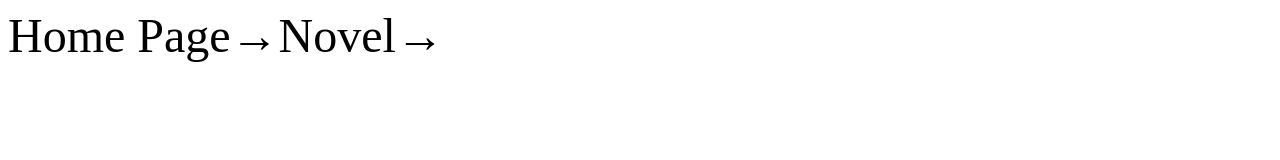
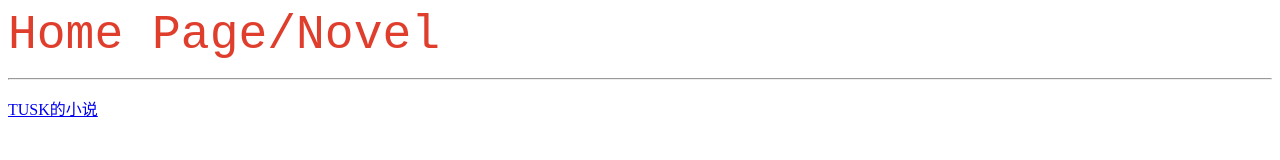
Before and after one commit to hyouself/Novel, a plain HTML site: page index.html in a window 1280 px wide. Drawn offline with Linux system fonts and the light colour scheme.

Commit message:
Update index.html

```diff
--- a/index.html
+++ b/index.html
@@ -1 +1,3 @@
-<font size="10">Home Page→Novel→</font>
+<p><span style="font-size: 36pt; color: #e03e2d; font-family: 'courier new', courier, monospace;">Home Page/Novel</span></p>
+<hr />
+<p><a href="https://hyouself.github.io/Novel-TUSK/">TUSK的小说</a></p>
```
